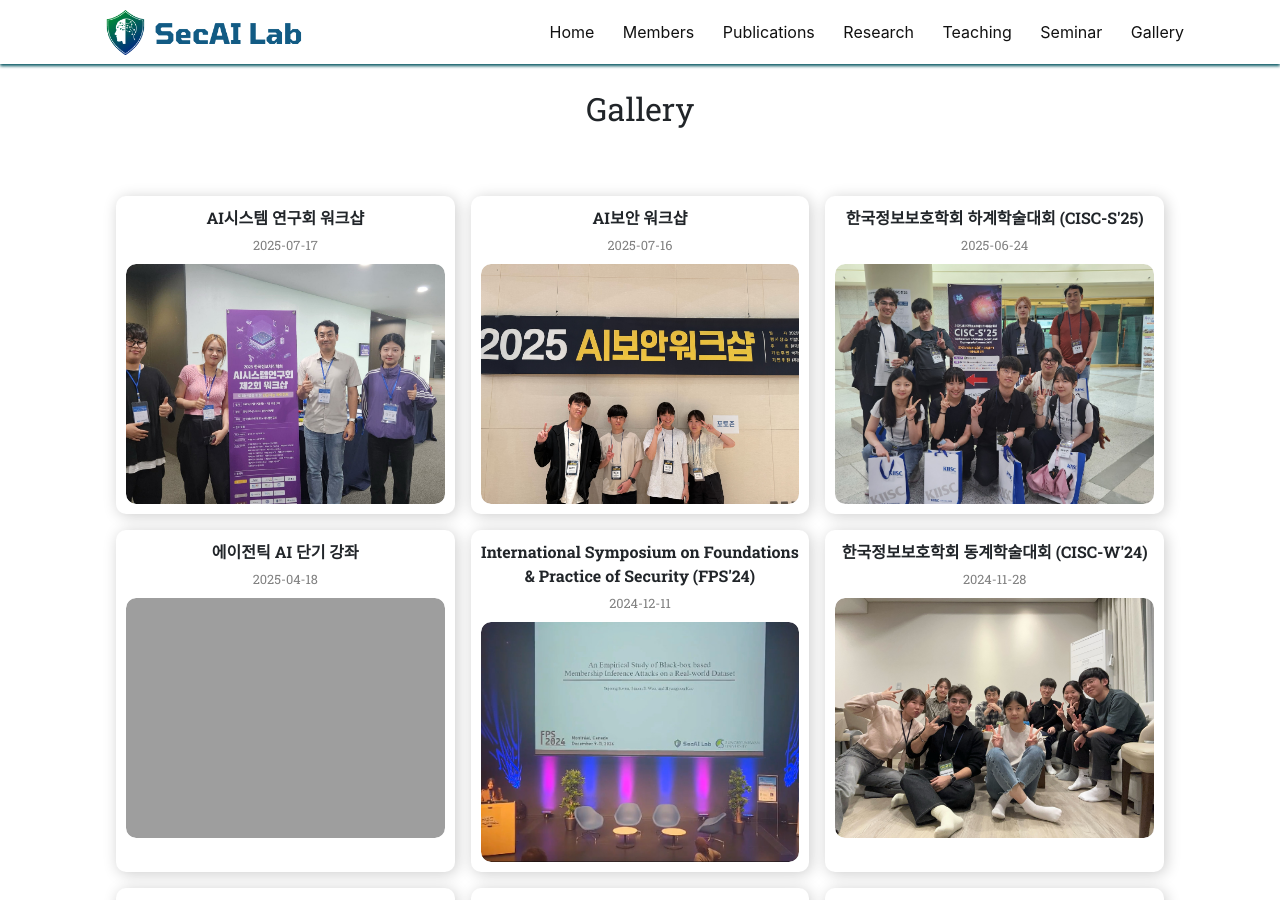
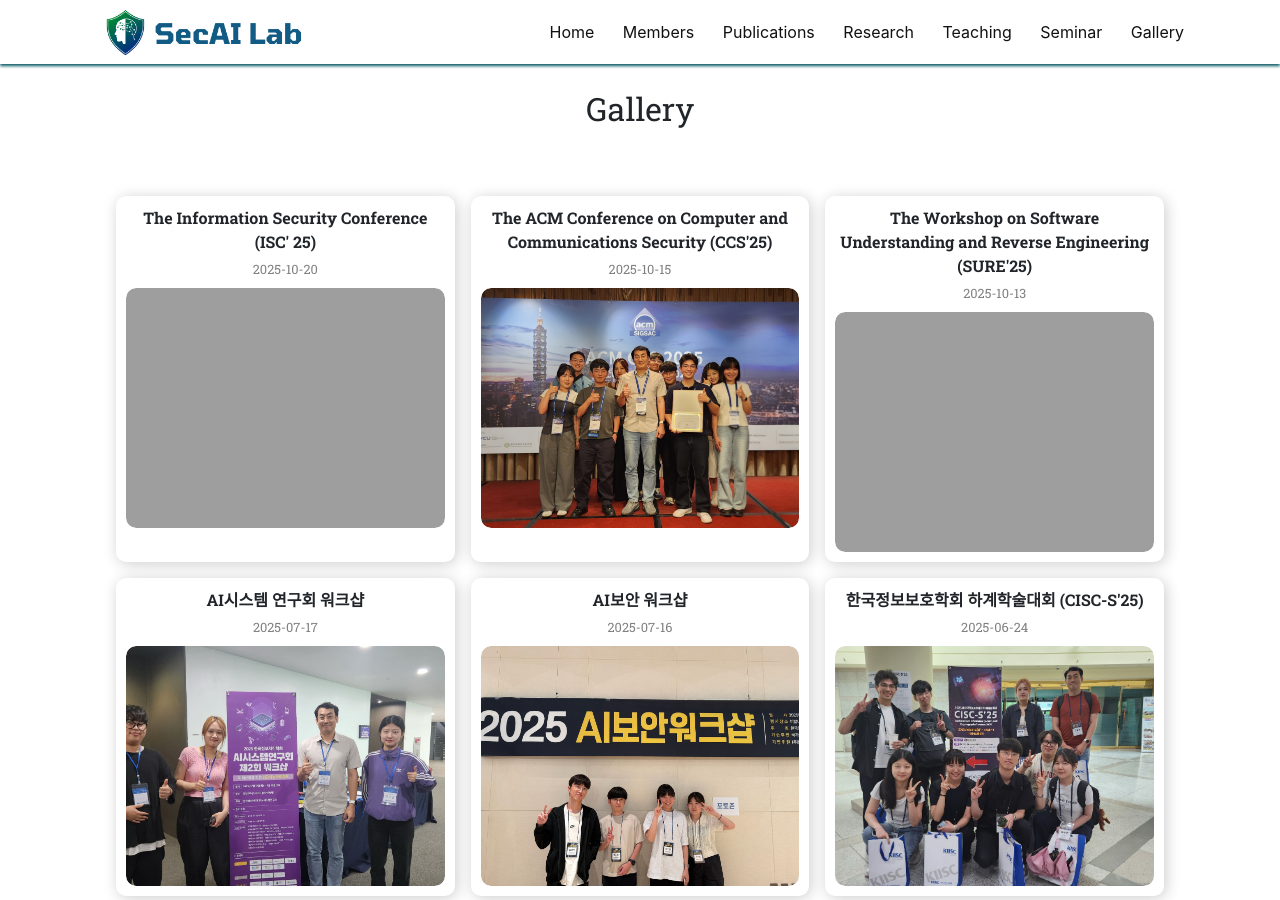
Before and after one commit to SecAI-Lab/secai-lab.github.io, a Jekyll site: the page built from pages/gallery.md, in a window 1280 px wide and 900 px high. Built offline with Jekyll 4.4.1, drawn with Linux system fonts in a browser that asks for light colours; nearby versions of some CDN libraries.

Commit message:
gallery update (SURE, CCS, ISC)

```diff
--- a/_data/gallery.yml
+++ b/_data/gallery.yml
@@ -1,3 +1,34 @@
+- title: "The Information Security Conference (ISC' 25)"
+  images:
+    - filename: /ISC_25/251020.jpg
+      date: "2025-10-20"
+    - filename: /ISC_25/251020-1.jpg
+      date: "2025-10-20"
+
+- title: "The ACM Conference on Computer and Communications Security (CCS'25)"
+  images:
+    - filename: /CCS_25/251015.jpg
+      date: "2025-10-15"
+    - filename: /CCS_25/251015-1.png
+      date: "2025-10-15"
+    - filename: /CCS_25/251015-2.jpg
+      date: "2025-10-15"
+    - filename: /CCS_25/251015-3.jpg
+      date: "2025-10-15"
+    - filename: /CCS_25/251016.jpg
+      date: "2025-10-16"
+    - filename: /CCS_25/251016-1.jpg
+      date: "2025-10-16"
+
+- title: "The Workshop on Software Understanding and Reverse Engineering (SURE'25)"
+  images:
+    - filename: /SURE_25/251013-1.jpg
+      date: "2025-10-13"
+    - filename: /SURE_25/251013-2.jpg
+      date: "2025-10-13"
+    - filename: /SURE_25/251013.jpg
+      date: "2025-10-13"
+
 - title: "AI시스템 연구회 워크샵"
   images:
     - filename: 250717.jpg
```
Also changed, not shown: .claude/settings.local.json (added), images/gallery/CCS_25/251015-1.png (added), images/gallery/CCS_25/251015-3.jpg (added), images/gallery/CCS_25/251015.jpg (added), images/gallery/CCS_25/251016.jpg (added), images/gallery/SURE_25/251013-2.jpg (added), 6 other files.
